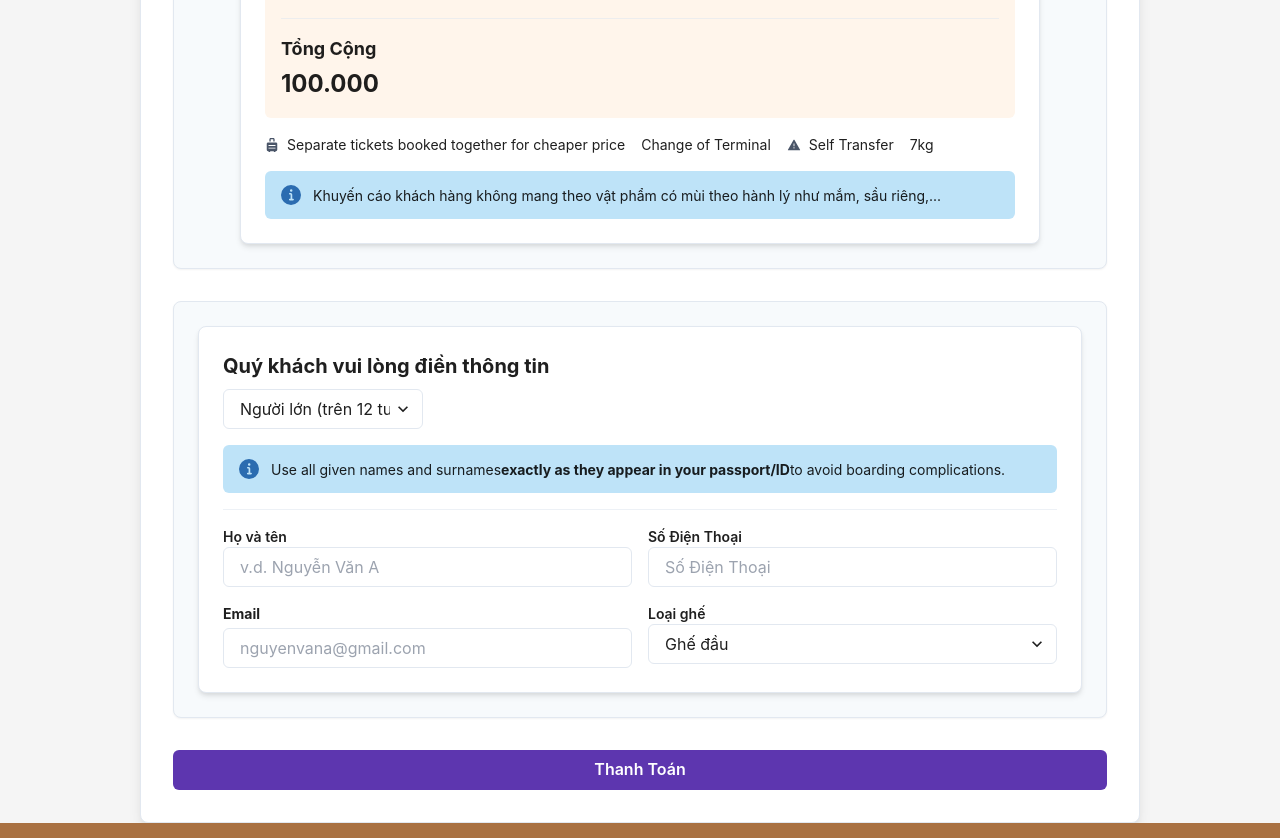
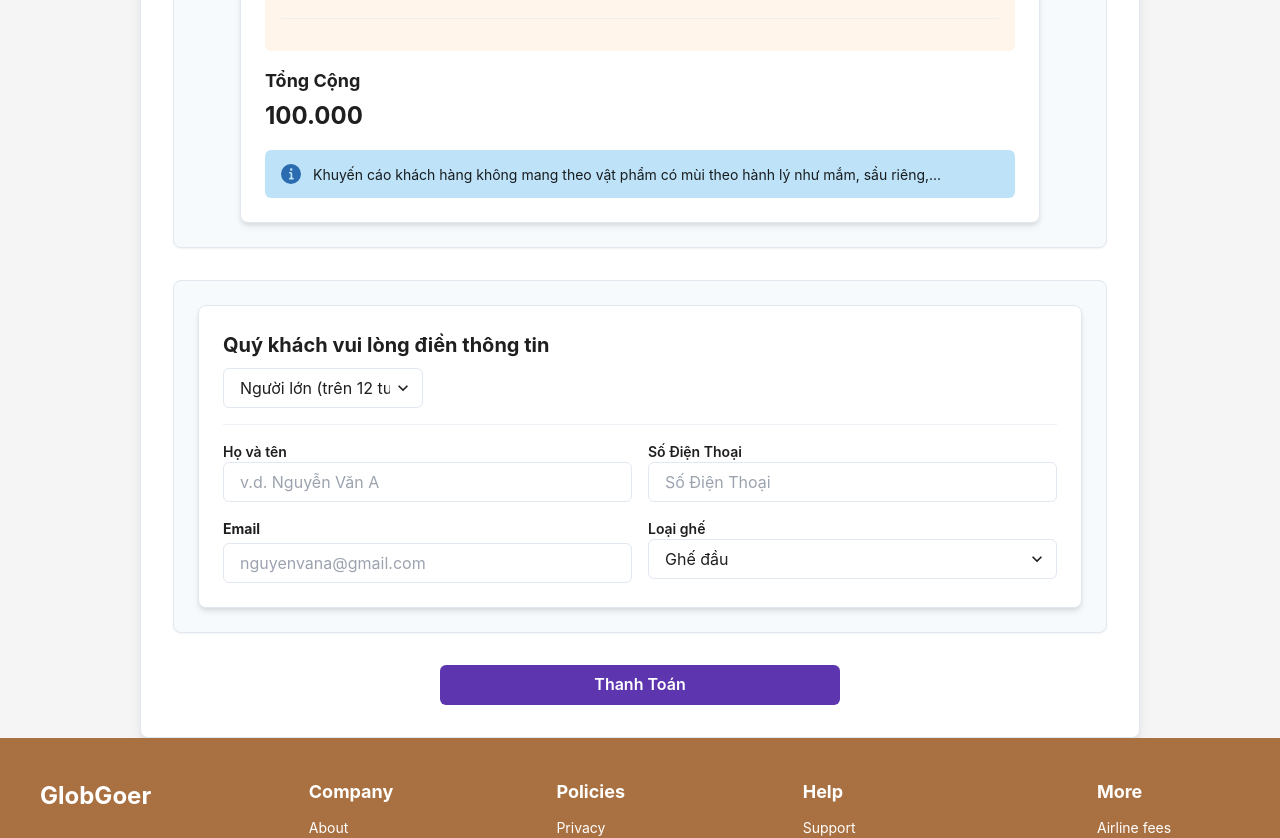
Before and after one commit to nguyenkien0703/booking, a React (Vite) app: page /booking in a window 1280 px wide. Shown: the part 420-1258 px from the top of the page. Built offline with nearby package versions, Linux system fonts and the light colour scheme.

Commit message:
fix some uis

```diff
--- a/src/pages/booking/components/PassengersDetails.tsx
+++ b/src/pages/booking/components/PassengersDetails.tsx
@@ -1,4 +1,4 @@
-import { Box, VStack, Text, Flex, Input, Select, Divider, Alert, AlertIcon } from '@chakra-ui/react';
+import { Box, VStack, Text, Flex, Input, Select, Divider } from '@chakra-ui/react';
 
 export default function PassengersDetails() {
     return (
@@ -28,10 +28,10 @@ export default function PassengersDetails() {
             </Flex>
 
             {/* Alert for instructions */}
-            <Alert status="info" borderRadius="md" mb={4}>
+            {/* <Alert status="info" borderRadius="md" mb={4}>
                 <AlertIcon />
                 Use all given names and surnames <strong> exactly as they appear in your passport/ID</strong> to avoid boarding complications.
-            </Alert>
+            </Alert> */}
 
             <Divider mb={4} />
 
--- a/src/pages/booking/components/TripSummary.tsx
+++ b/src/pages/booking/components/TripSummary.tsx
@@ -1,7 +1,5 @@
-import { Box, Flex, Text, VStack, HStack, Divider, Icon, Alert, AlertIcon } from '@chakra-ui/react';
-import { FaSuitcaseRolling } from 'react-icons/fa';
+import { Box, Flex, Text, VStack, Divider, Alert, AlertIcon } from '@chakra-ui/react';
 import { FaCarSide } from "react-icons/fa";
-import { AiFillWarning } from 'react-icons/ai';
 
 export default function TripSummary() {
     return (
@@ -62,7 +60,7 @@ export default function TripSummary() {
                         </Flex>
                     </VStack>
 
-                    <VStack align="start" spacing={1}>
+                    <VStack align="end" spacing={1}>
                         <Text fontSize="xl" fontWeight="bold">Hà Nội</Text>
                         <Text fontSize="lg">14.50</Text>
                         <Text fontSize="sm">Sun, 29 Jan 2023</Text>
@@ -74,6 +72,8 @@ export default function TripSummary() {
                 <Divider my={4} />
 
                 {/* Baggage Information */}
+            </Box>
+
             <Flex justifyContent="space-between">
                 <VStack align="start" spacing={1} >
                     <Text fontWeight="bold" fontSize="lg" >Tổng Cộng</Text>
@@ -87,16 +87,16 @@ export default function TripSummary() {
                         <Text>7Kgs (1 Piece * 7kgs)</Text>
                     </VStack> */}
             </Flex>
-            </Box>
 
             {/* Additional Information Section */}
-            <HStack spacing={4} my={2}>
+
+            {/* <HStack spacing={4} my={2}>
                 <HStack>
                     <Icon as={FaSuitcaseRolling} color="gray.600" />
                     <Text fontSize="sm">Separate tickets booked together for cheaper price</Text>
                 </HStack>
                 <HStack>
-                    {/* <Icon as={FaExchangeAlt} color="gray.600" /> */}
+                    <Icon as={FaExchangeAlt} color="gray.600" />
                     <Text fontSize="sm">Change of Terminal</Text>
                 </HStack>
                 <HStack>
@@ -106,7 +106,7 @@ export default function TripSummary() {
                 <HStack>
                     <Text fontSize="sm">7kg</Text>
                 </HStack>
-            </HStack>
+            </HStack> */}
 
             {/* Warning Section */}
             <Alert status="info" variant="subtle" borderRadius="md" mt={4}>
--- a/src/pages/booking/index.tsx
+++ b/src/pages/booking/index.tsx
@@ -1,4 +1,4 @@
-import { Box, VStack, Text} from '@chakra-ui/react';
+import { Box, VStack, Text } from '@chakra-ui/react';
 import TripSummary from './components/TripSummary';
 // import ContactDetails from './components/ContactDetails';
 import PassengersDetails from './components/PassengersDetails';
@@ -6,15 +6,47 @@ import { PrimaryButton } from '@/components';
 
 const BookingDetails = () => {
     return (
-        <Box maxW="1000px" mx="auto" p={8} borderWidth="1px" borderRadius="lg" bg="white" boxShadow="lg">
+        <Box
+            maxW="1000px"
+            mx="auto"
+            p={{
+                base: 0,
+                md: 8
+            }}
+            paddingTop={8}
+            paddingBottom={8}
+            borderWidth="1px"
+            borderRadius="lg"
+            bg="white"
+            boxShadow="lg"
+        >
             {/* Tiêu đề lớn ở đầu trang */}
-            <Text fontSize="3xl" fontWeight="bold" mb={8} textAlign="center" color="gray.700">
+            <Text
+                fontSize={{
+                    base: 'xl',
+                    md: '2xl',
+                    xl: '3xl'
+                }}
+                fontWeight="bold"
+                mb={8}
+                textAlign="center"
+                color="gray.700"
+            >
                 Chi Tiết Thông Tin Đặt Vé
             </Text>
 
             <VStack spacing={8} align="stretch">
                 {/* Trip Summary Section */}
-                <Box borderWidth="1px" borderRadius="lg" p={6} bg="gray.50" boxShadow="sm">
+                <Box
+                    borderWidth="1px"
+                    borderRadius="lg"
+                    p={{
+                        base: 2,
+                        sm: 6,
+                    }}
+                    bg="gray.50"
+                    boxShadow="sm"
+                >
                     <TripSummary />
                 </Box>
 
@@ -28,7 +60,13 @@ const BookingDetails = () => {
                     <PassengersDetails />
                 </Box>
 
-                <PrimaryButton>
+                <PrimaryButton
+                    w={{
+                        base: '300px',
+                        md: '400px'
+                    }}
+                    mx={'auto'}
+                >
                     Thanh Toán
                 </PrimaryButton>
 
```
Lines whose indentation alone changed are shown as unchanged.
